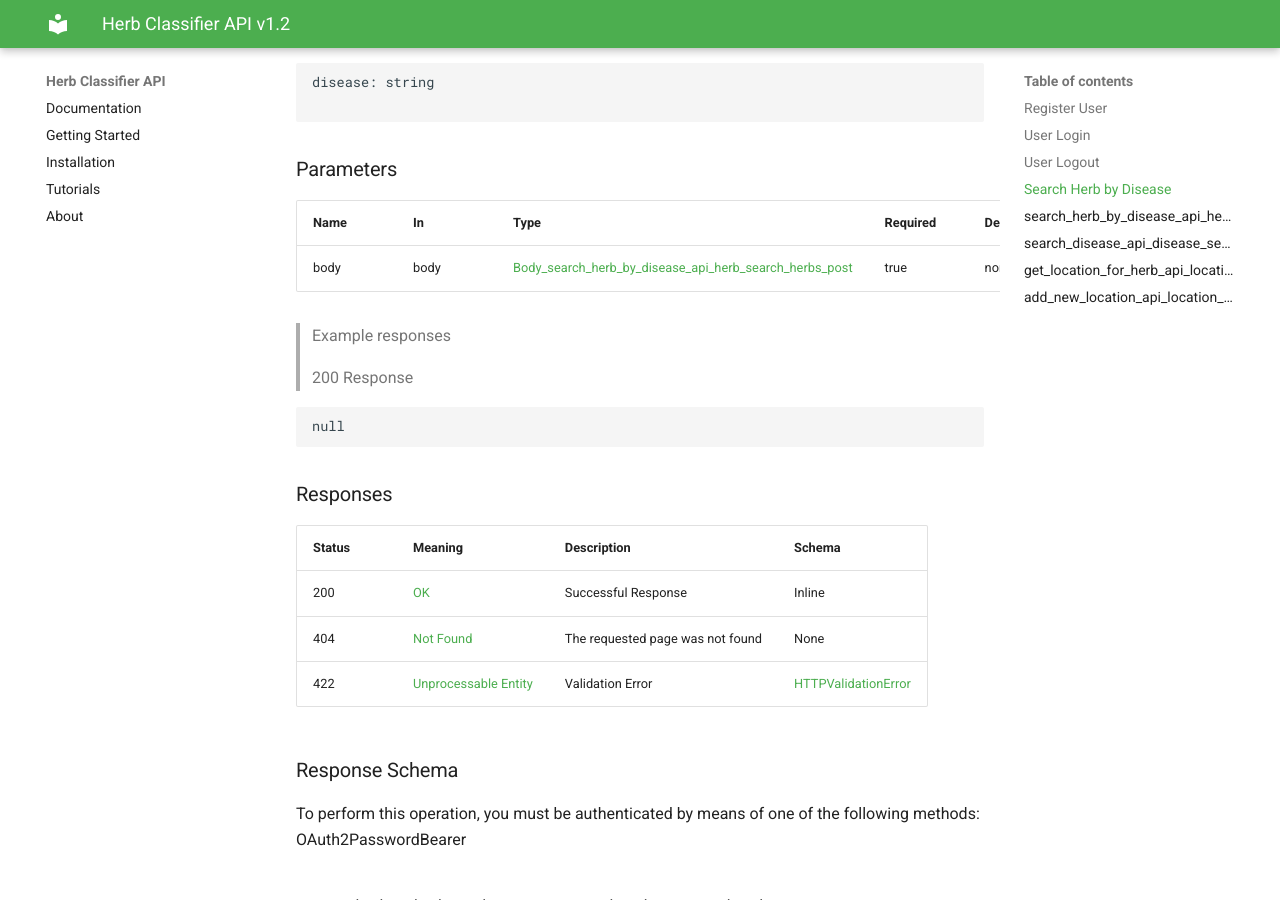
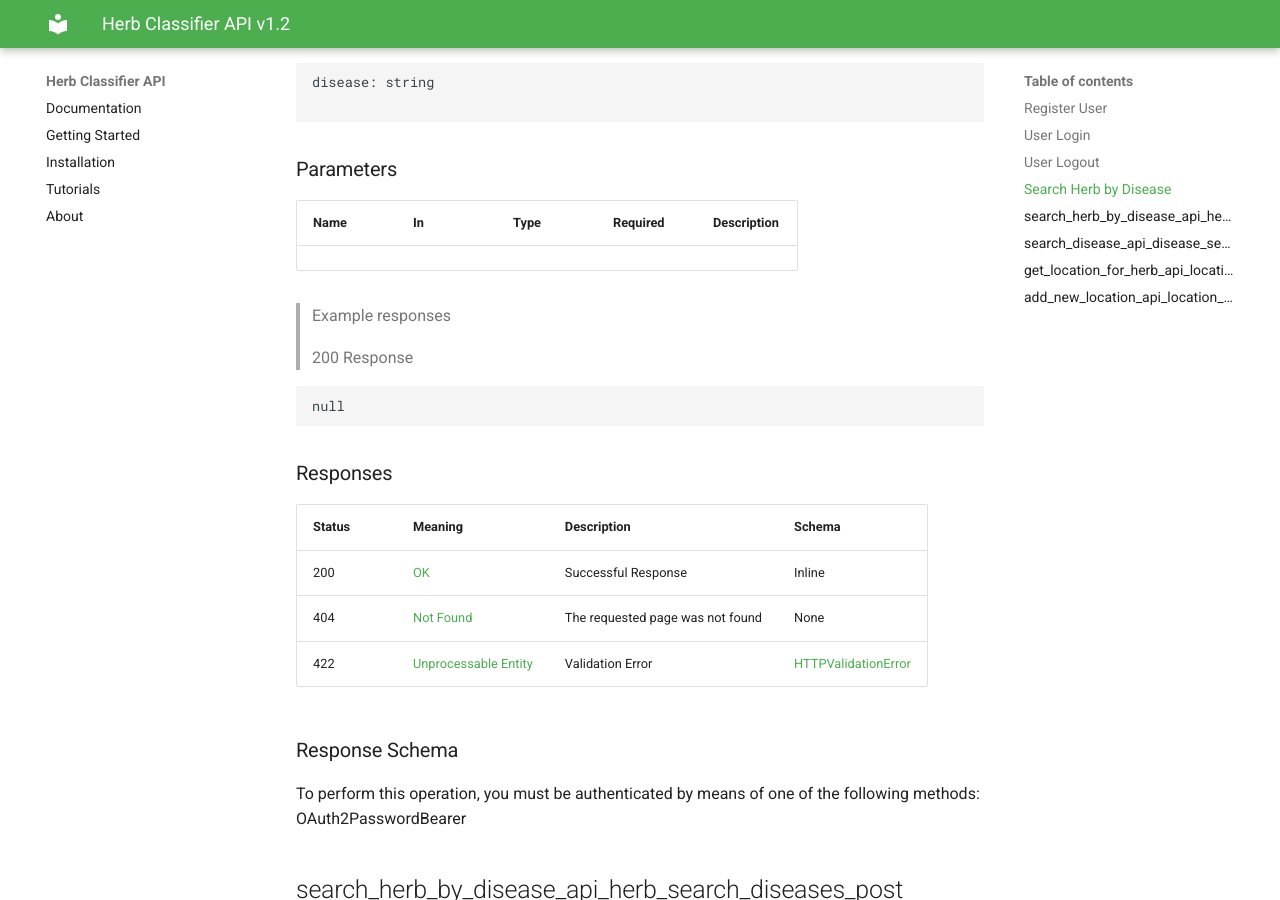
Before and after one commit to dilshankarunarathne/herb-classifier-backend, an MkDocs documentation site: the page built from docs/api_documentation.md, in a window 1280 px wide and 900 px high, scrolled down 16008 px. Built offline with MkDocs 1.6.1 and Material for MkDocs 9.7.7, drawn with Linux system fonts in a browser that asks for light colours.

Commit message:
Update api_documentation.md

```diff
--- a/docs/api_documentation.md
+++ b/docs/api_documentation.md
@@ -843,7 +843,7 @@ disease: string
 
 |Name|In|Type|Required|Description|
 |---|---|---|---|---|
-|body|body|[Body_search_herb_by_disease_api_herb_search_herbs_post](#schemabody_search_herb_by_disease_api_herb_search_herbs_post)|true|none|
+
 
 > Example responses
 
```
